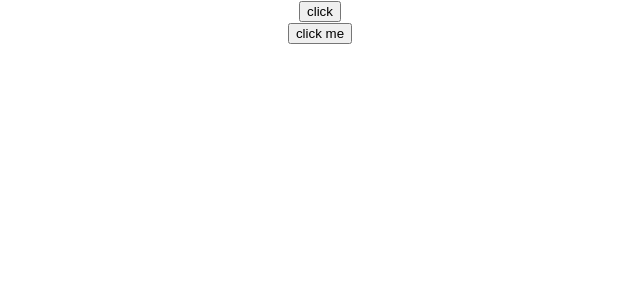
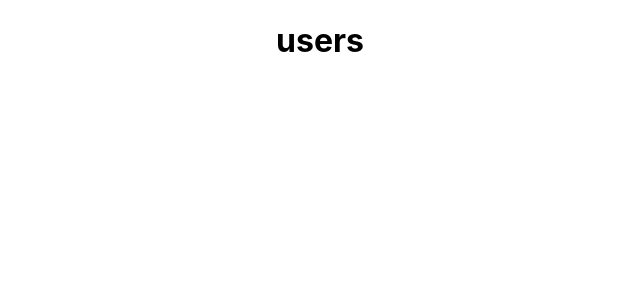
Before and after one commit to eduardoadf21/flask_react_prototype, a React (Create React App) app in the folder front/: page / in a window 1280 px wide. Shown: the top 300 px of the page, without its empty margins (320-960 px from the left). Built offline with nearby package versions, Linux system fonts and the light colour scheme.

Commit message:
postUsers prototype

```diff
--- a/front/package.json
+++ b/front/package.json
@@ -6,6 +6,7 @@
     "@testing-library/jest-dom": "^5.16.5",
     "@testing-library/react": "^13.4.0",
     "@testing-library/user-event": "^13.5.0",
+    "axios": "^1.4.0",
     "react": "^18.2.0",
     "react-dom": "^18.2.0",
     "react-scripts": "5.0.1",
--- a/front/src/App.js
+++ b/front/src/App.js
@@ -1,12 +1,6 @@
 import React, { Component } from 'react'
 import './App.css'
-import {Greet} from './components/Greet'
-import Welcome from './components/Welcome'
-import Hello from './components/Hello'
-import Counter from './components/Counter'
-import Message from './components/Message'
-import Click from './components/Click'
-import ClassCLick from './components/ClassClick'
+import PostUsers from './components/PostUsers';
 
 
 class App extends Component {
@@ -14,8 +8,7 @@ class App extends Component {
   render() {
     return (
       <div className="App">
-          <Click></Click>
-          <ClassCLick></ClassCLick>
+        <PostUsers></PostUsers>
       </div>
     );
   }
--- /dev/null
+++ b/front/src/components/PostUsers.js
@@ -0,0 +1,17 @@
+import react, { Component } from 'react'
+import axios from 'axios'
+
+class PostUsers extends Component {
+
+    render() {
+        return(
+            <div>
+                <h1>users</h1>
+            </div>
+        )
+    }
+
+
+}
+
+export default PostUsers
```
Also changed, not shown: 1 other file (tests, documents, lock files or other folders).
